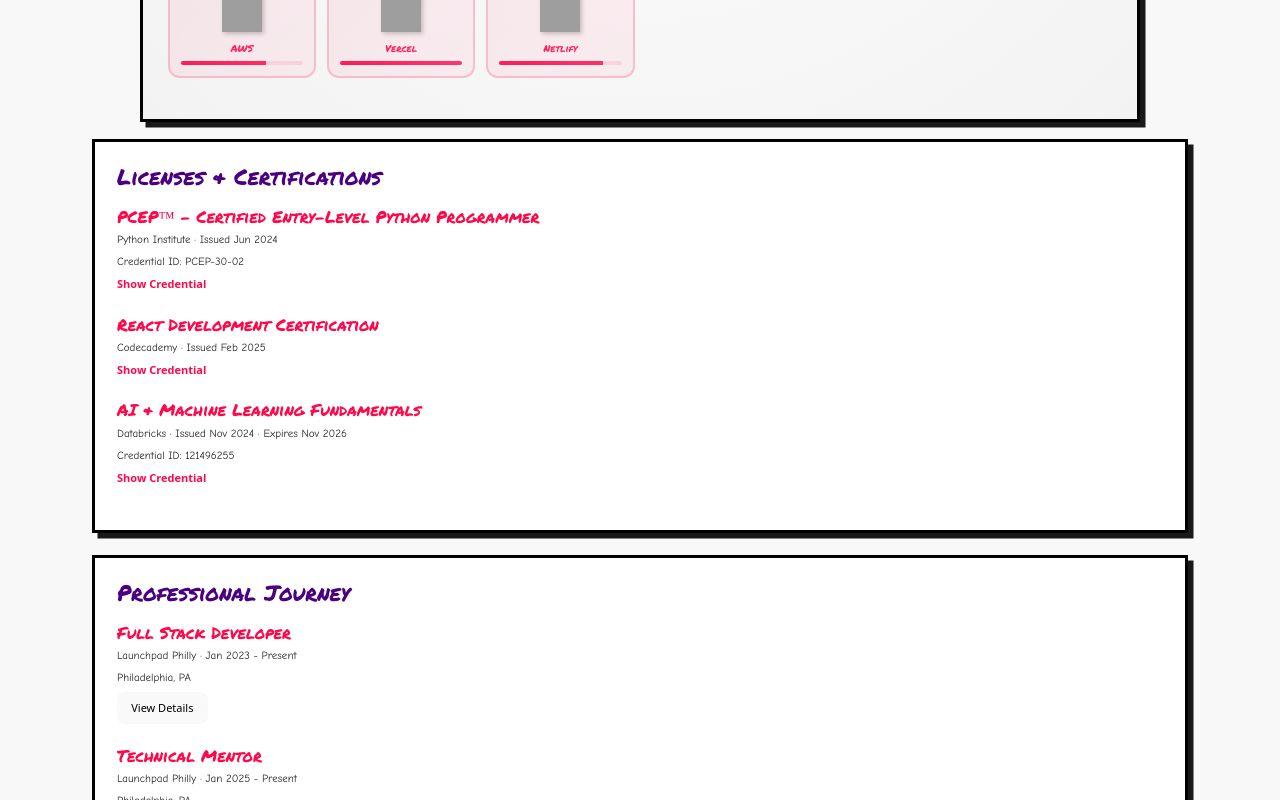
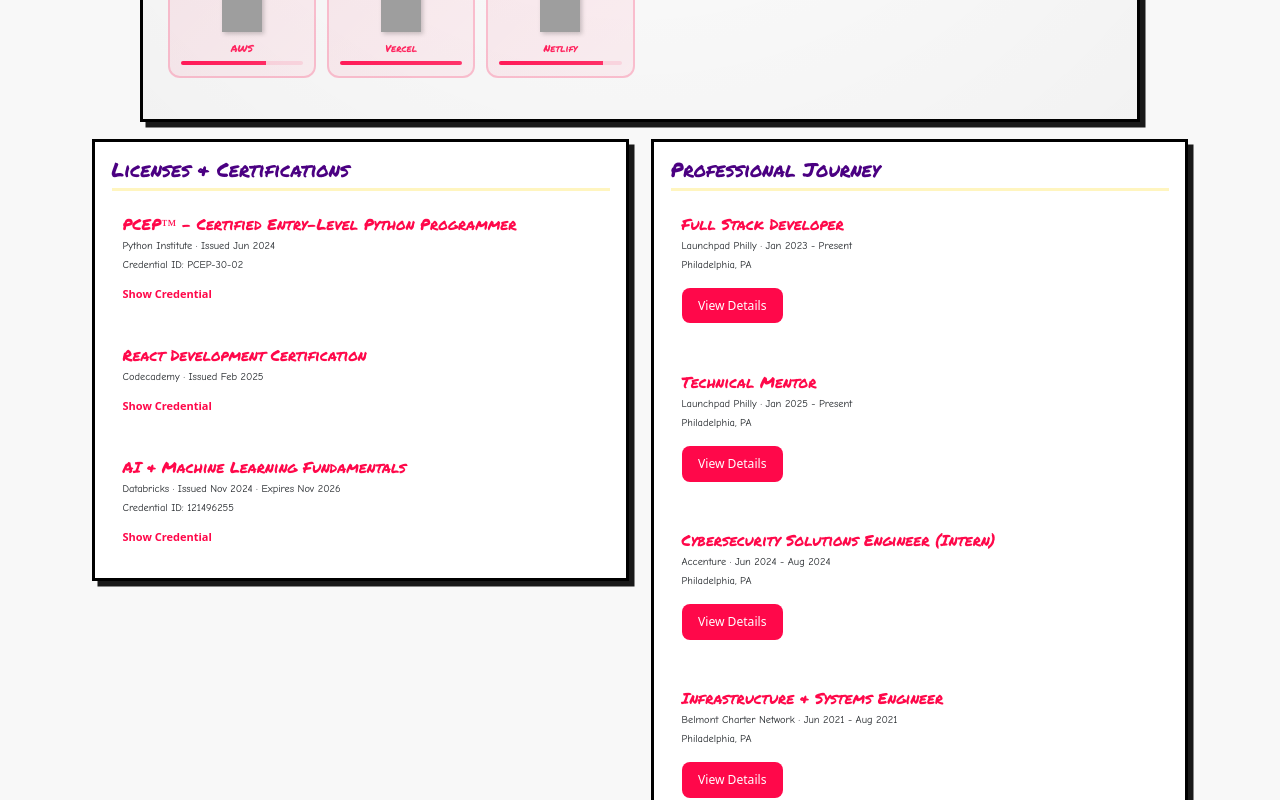
Before and after one commit to AD-Archer/AD-Archer, a React (Vite) app: page / in a window 1280 px wide. Shown: the part 2380-3180 px from the top of the page. Built offline with nearby package versions, Linux system fonts and the light colour scheme; grey boxes are pictures that could not be loaded.

Commit message:
minor changes done to styling on desktop

```diff
--- a/src/App.css
+++ b/src/App.css
@@ -1,5 +1,4 @@
 #root {
-  max-width: 1280px;
   margin: 0 auto;
   padding: 1rem;
   text-align: center;
--- a/src/components/profile/Jobs.jsx
+++ b/src/components/profile/Jobs.jsx
@@ -6,37 +6,66 @@ import styled from 'styled-components';
 const AchievementList = styled.ul`
   list-style: none;
   padding: 0;
-  margin: 1rem 0;
+  margin: 1.5rem 0;
 `;
 
 const Achievement = styled.li`
   position: relative;
-  padding-left: 1.5rem;
-  margin-bottom: 0.8rem;
+  padding-left: 2rem;
+  margin-bottom: 1.2rem;
   font-family: ${props => props.theme.fonts.body};
+  font-size: 1.1rem;
+  line-height: 1.6;
 
   &:before {
     content: '★';
     position: absolute;
     left: 0;
     color: ${props => props.theme.colors.accent};
+    font-size: 1.2rem;
   }
 `;
 
 const TechStack = styled.div`
   display: flex;
   flex-wrap: wrap;
-  gap: 0.5rem;
-  margin-top: 1rem;
+  gap: 0.8rem;
+  margin-top: 1.5rem;
 `;
 
 const TechBadge = styled.span`
   background: ${props => props.theme.colors.primary}20;
   color: ${props => props.theme.colors.primary};
-  padding: 0.3rem 0.8rem;
-  border-radius: 15px;
-  font-size: 0.9rem;
-  border: 1px solid ${props => props.theme.colors.primary};
+  padding: 0.5rem 1rem;
+  border-radius: 20px;
+  font-size: 1rem;
+  font-weight: 600;
+  border: 2px solid ${props => props.theme.colors.primary};
+`;
+
+const DetailsButton = styled.button`
+  background: ${props => props.theme.colors.primary};
+  color: white;
+  border: none;
+  padding: 0.8rem 1.5rem;
+  border-radius: 8px;
+  font-size: 1.1rem;
+  margin: 1rem 0;
+  cursor: pointer;
+  transition: all 0.2s ease;
+
+  &:hover {
+    transform: translateY(-2px);
+    box-shadow: 0 4px 8px rgba(0,0,0,0.2);
+  }
+`;
+
+const JobDetails = styled.div`
+  padding: 1.5rem;
+  background: ${props => props.theme.colors.secondary}10;
+  border-radius: 10px;
+  margin: 1rem 0;
+  border: 2px solid ${props => props.theme.colors.secondary}30;
 `;
 
 const Jobs = () => {
@@ -59,11 +88,11 @@ const Jobs = () => {
             {job.company} · {job.duration}
           </Subtitle>
           <Subtitle>{job.location}</Subtitle>
-          <button onClick={() => toggleJobVisibility(index)}>
+          <DetailsButton onClick={() => toggleJobVisibility(index)}>
             {visibleJobs[index] ? 'Hide Details' : 'View Details'}
-          </button>
+          </DetailsButton>
           {visibleJobs[index] && (
-            <>
+            <JobDetails>
               <AchievementList>
                 {job.achievements.map((achievement, i) => (
                   <Achievement key={i}>{achievement}</Achievement>
@@ -74,7 +103,7 @@ const Jobs = () => {
                   <TechBadge key={i}>{tech}</TechBadge>
                 ))}
               </TechStack>
-            </>
+            </JobDetails>
           )}
         </Item>
       ))}
--- a/src/components/profile/ProfileSections.jsx
+++ b/src/components/profile/ProfileSections.jsx
@@ -1,11 +1,23 @@
 import Certifications from './Certifications';
 import Jobs from './Jobs';
+import styled from 'styled-components';
+
+const ProfileGrid = styled.div`
+  @media (min-width: 1024px) {
+    display: grid;
+    grid-template-columns: 1fr 1fr;
+    gap: 2rem;
+    align-items: start;
+    max-width: 1400px;
+    margin: 0 auto;
+  }
+`;
 
 const ProfileSections = () => (
-  <div>
+  <ProfileGrid>
     <Certifications />
     <Jobs />
-  </div>
+  </ProfileGrid>
 );
 
 export default ProfileSections;
--- a/src/components/profile/styles.js
+++ b/src/components/profile/styles.js
@@ -1,27 +1,47 @@
 import styled from 'styled-components';
 
 export const Section = styled.section`
-  padding: 2rem;
+  padding: 1.5rem;
   background: white;
   border: 3px solid black;
   margin-bottom: 2rem;
   box-shadow: ${props => props.theme.shadows.comic};
+
+  @media (min-width: 1024px) {
+    margin-bottom: 0;
+    height: fit-content;
+    position: sticky;
+    top: 20px;
+  }
 `;
 
 export const Title = styled.h2`
   font-family: ${props => props.theme.fonts.accent};
-  font-size: 2rem;
-  margin-bottom: 1.5rem;
+  font-size: 1.8rem;
+  margin-bottom: 1.2rem;
   color: ${props => props.theme.colors.accent};
+  padding-bottom: 0.5rem;
+  border-bottom: 3px solid ${props => props.theme.colors.secondary}40;
 `;
 
 export const Item = styled.div`
-  margin-bottom: 2rem;
+  margin-bottom: 1.5rem;
+  padding: 1rem;
+  border-radius: 8px;
+  transition: background-color 0.2s ease;
+
+  &:hover {
+    background: ${props => props.theme.colors.secondary}10;
+  }
+
+  &:last-child {
+    margin-bottom: 0;
+  }
 `;
 
 export const ItemTitle = styled.h3`
   font-family: ${props => props.theme.fonts.accent};
-  font-size: 1.5rem;
+  font-size: 1.4rem;
   margin-bottom: 0.5rem;
   color: ${props => props.theme.colors.primary};
 `;
@@ -30,21 +50,32 @@ export const Subtitle = styled.p`
   font-family: ${props => props.theme.fonts.body};
   font-size: 1rem;
   color: ${props => props.theme.colors.text};
-  margin-bottom: 0.5rem;
+  margin-bottom: 0.3rem;
+
+  @media (min-width: 1024px) {
+    font-size: 0.95rem;
+  }
 `;
 
 export const Description = styled.p`
   font-family: ${props => props.theme.fonts.body};
-  font-size: 0.9rem;
+  font-size: 0.95rem;
   color: ${props => props.theme.colors.text};
   line-height: 1.5;
 `;
 
 export const Link = styled.a`
+  display: inline-block;
   color: ${props => props.theme.colors.primary};
   text-decoration: none;
   font-weight: bold;
+  margin-top: 0.5rem;
+  padding: 0.3rem 0;
+  border-bottom: 2px solid transparent;
+  transition: all 0.2s ease;
+
   &:hover {
-    text-decoration: underline;
+    border-bottom-color: ${props => props.theme.colors.primary};
+    transform: translateY(-2px);
   }
 `;
```
